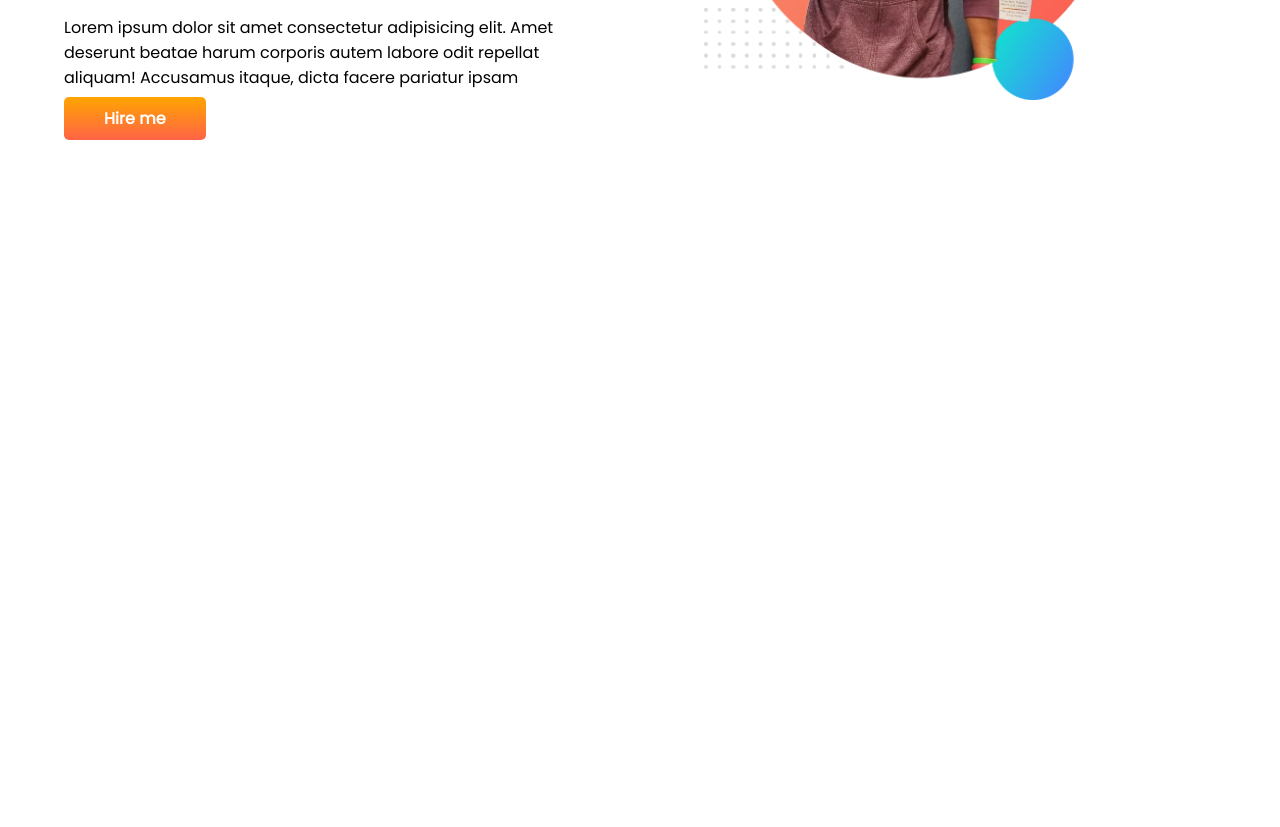
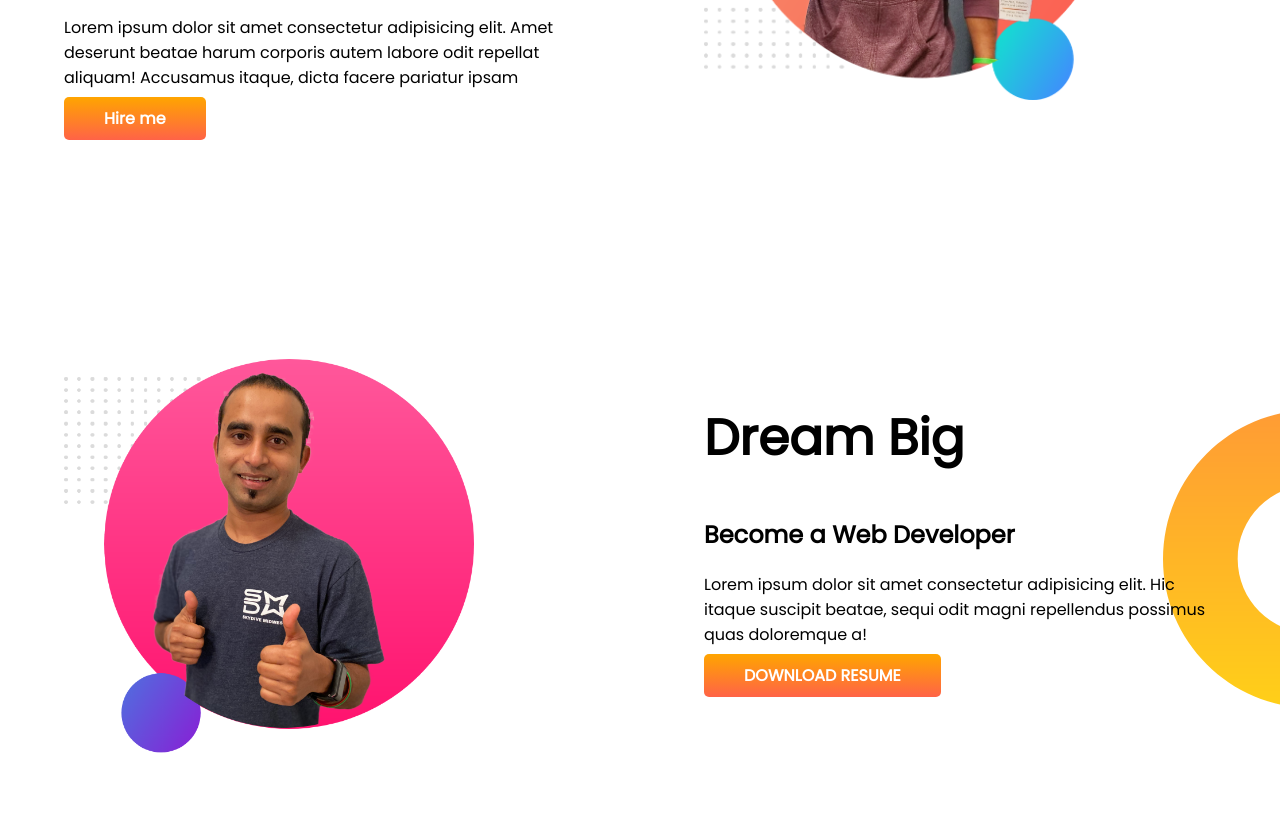
Before and after one commit to iftekharrafti/developer-portfolio, a plain HTML site: page index.html in a window 1280 px wide. Shown: the part 371-1198 px from the top of the page. Before the commit the page ends 800 px from the top, so only its background shows below. Drawn offline with Linux system fonts and the light colour scheme.

Commit message:
dream added

```diff
--- a/index.html
+++ b/index.html
@@ -23,5 +23,17 @@
             <img src="./images/jhankar.png" alt="">
         </div>
     </section>
+
+    <section class="dream-big">
+        <div class="half-width">
+            <img src="./images/jhankar2.png" alt="">
+        </div>
+        <div class="half-width">
+            <h1>Dream Big</h1>
+            <h2>Become a Web Developer</h2>
+            <p>Lorem ipsum dolor sit amet consectetur adipisicing elit. Hic itaque suscipit beatae, sequi odit magni repellendus possimus quas doloremque a!</p>
+            <a class="link-button" target="_blank" href="">DOWNLOAD RESUME</a>
+        </div>
+    </section>
 </body>
 </html>
--- a/style.css
+++ b/style.css
@@ -10,6 +10,7 @@ h1{
 }
 section{
     display:flex;
+    margin-bottom: 100px;
 }
 .half-width{
     width:50%;
@@ -30,3 +31,8 @@ section{
     background-image:url(./images/top-banner.png);
     background-repeat: no-repeat;
 }
+.dream-big{
+    background-image:url(./images/dream-bg.png);
+    background-repeat: no-repeat;
+    background-position: right;
+}
```
